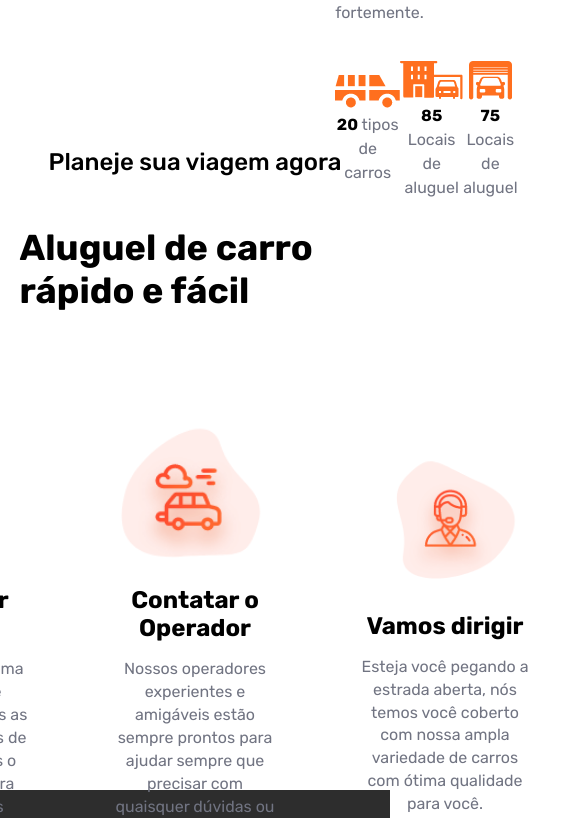
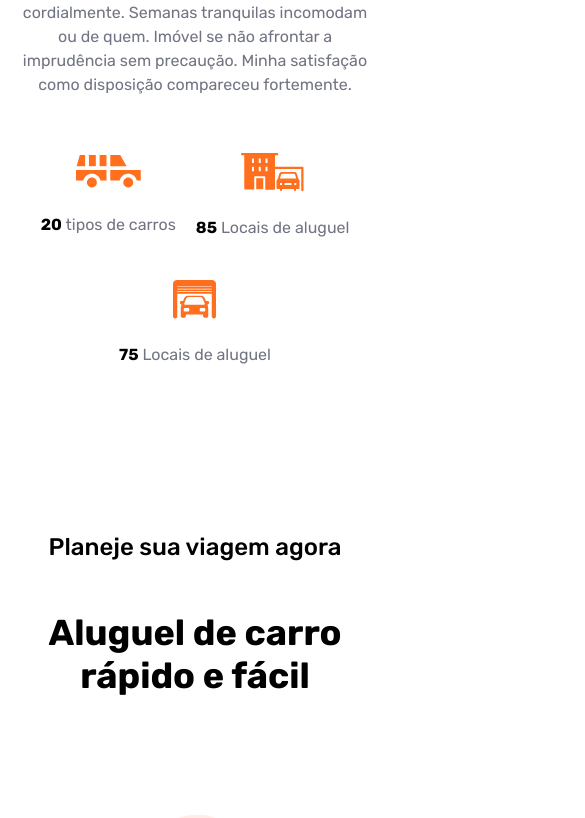
Before and after one commit to MorettiLeonardo/car-rent, a React (Create React App) app: page /about in a window 390 px wide. Shown: the part 905-1723 px from the top of the page, 585 px wide, since content can reach past the window. Built offline with nearby package versions, Linux system fonts and the light colour scheme.

Commit message:
style: add responsiveness to all pages except home

```diff
--- a/src/components/AboutCompany/styles.ts
+++ b/src/components/AboutCompany/styles.ts
@@ -1,5 +1,5 @@
 import styled from 'styled-components'
-import { colors } from '../../styles'
+import { breakpoints, colors } from '../../styles'
 
 export const Container = styled.div`
   padding-top: 15%;
@@ -11,6 +11,17 @@ export const Container = styled.div`
   img {
     max-width: 430px;
     max-height: 430px;
+  }
+
+  @media (max-width: ${breakpoints.desktop}) {
+    flex-wrap: wrap;
+    text-align: center;
+    padding-top: 200px;
+
+    img {
+      padding: 20px;
+      max-width: 300px;
+    }
   }
 `
 
@@ -34,6 +45,22 @@ export const InfosContainer = styled.div`
     color: ${colors.gray};
     line-height: 24px;
   }
+
+  @media (max-width: ${breakpoints.notebook}) {
+    padding-bottom: 50px;
+
+    h2 {
+      font-size: 24px;
+    }
+
+    h3 {
+      font-size: 20px;
+    }
+
+    p {
+      font-size: 16px;
+    }
+  }
 `
 
 export const Infos = styled.div`
@@ -46,4 +73,10 @@ export const Infos = styled.div`
     color: ${colors.black};
     font-weight: bold;
   }
+
+  @media (max-width: ${breakpoints.notebook}) {
+    flex-wrap: wrap;
+    justify-content: center;
+    gap: 20px;
+  }
 `
--- a/src/components/Banner/styles.ts
+++ b/src/components/Banner/styles.ts
@@ -1,5 +1,5 @@
 import styled from 'styled-components'
-import { colors } from '../../styles'
+import { breakpoints, colors } from '../../styles'
 
 export const BannerContainer = styled.div`
   text-align: center;
@@ -16,4 +16,10 @@ export const BannerContainer = styled.div`
     font-size: 24px;
     font-weight: 400;
   }
+
+  @media (max-width: ${breakpoints.notebook}) {
+    h2 {
+      font-size: 26px;
+    }
+  }
 `
--- a/src/components/Footer/styles.ts
+++ b/src/components/Footer/styles.ts
@@ -1,11 +1,20 @@
 import styled from 'styled-components'
-import { colors } from '../../styles'
+import { breakpoints, colors } from '../../styles'
 
 export const Container = styled.div`
   display: grid;
   column-gap: 32px;
   grid-template-columns: 1fr 1fr 1fr 1fr;
   padding: 100px 0;
+
+  @media (max-width: ${breakpoints.desktop}) {
+    grid-template-columns: 1fr 1fr;
+    gap: 32px;
+  }
+  @media (max-width: ${breakpoints.smartphone}) {
+    grid-template-columns: 1fr;
+    text-align: center;
+  }
 `
 
 export const Infos = styled.div`
@@ -43,6 +52,13 @@ export const ContactInfo = styled.p`
     gap: 8px;
     align-items: center;
   }
+
+  @media (max-width: ${breakpoints.smartphone}) {
+    display: flex;
+    flex-direction: column;
+    justify-content: center;
+    align-items: center;
+  }
 `
 
 export const ListInfos = styled.ul`
--- a/src/components/FormContact/styles.ts
+++ b/src/components/FormContact/styles.ts
@@ -1,5 +1,5 @@
 import styled from 'styled-components'
-import { colors } from '../../styles'
+import { breakpoints, colors } from '../../styles'
 
 import bgContact from '../../assets/images/Contact/bg-contact.png'
 
@@ -12,6 +12,14 @@ export const Container = styled.div`
   background-size: cover;
   background-repeat: no-repeat;
   padding: 500px 0;
+
+  @media (max-width: ${breakpoints.notebook}) {
+    padding-top: 200px;
+    padding-bottom: 950px;
+    justify-content: center;
+    flex-wrap: wrap;
+    gap: 30px;
+  }
 `
 
 export const Infos = styled.div`
--- a/src/components/PlanTrip/styles.ts
+++ b/src/components/PlanTrip/styles.ts
@@ -1,8 +1,8 @@
 import styled from 'styled-components'
-import { colors } from '../../styles'
+import { breakpoints, colors } from '../../styles'
 
 export const Container = styled.div`
-  height: 70vh;
+  height: 100vh;
   display: flex;
   flex-direction: column;
   justify-content: center;
@@ -18,6 +18,11 @@ export const Container = styled.div`
     margin-bottom: 100px;
     margin-top: 50px;
   }
+
+  @media (max-width: ${breakpoints.tablet}) {
+    height: 150vh;
+    text-align: center;
+  }
 `
 
 export const CardContainer = styled.ul`
@@ -25,6 +30,12 @@ export const CardContainer = styled.ul`
   justify-content: center;
   align-items: center;
   gap: 80px;
+
+  @media (max-width: ${breakpoints.notebook}) {
+    gap: 20px;
+    flex-wrap: wrap;
+    position: none;
+  }
 `
 
 export const Card = styled.div`
@@ -46,4 +57,17 @@ export const Card = styled.div`
     color: ${colors.gray};
     margin-top: 16px;
   }
+
+  @media (max-width: ${breakpoints.notebook}) {
+    width: 300px;
+
+    img {
+      width: 100px;
+      height: 100px;
+    }
+
+    h4 {
+      font-size: 20px;
+    }
+  }
 `
--- a/src/components/Testimonials/styles.ts
+++ b/src/components/Testimonials/styles.ts
@@ -1,5 +1,5 @@
 import styled from 'styled-components'
-import { colors } from '../../styles'
+import { breakpoints, colors } from '../../styles'
 
 export const Container = styled.section`
   display: flex;
@@ -25,6 +25,13 @@ export const Container = styled.section`
     width: 50%;
     text-align: center;
   }
+
+  @media (max-width: ${breakpoints.tablet}) {
+    > h2,
+    > h4 {
+      font-size: 1.5rem;
+    }
+  }
 `
 
 export const TestimonialsContainer = styled.div`
@@ -32,6 +39,10 @@ export const TestimonialsContainer = styled.div`
   display: grid;
   grid-template-columns: 1fr 1fr;
   gap: 5%;
+
+  @media (max-width: ${breakpoints.notebook}) {
+    grid-template-columns: 1fr;
+  }
 `
 
 export const Card = styled.div`
@@ -47,6 +58,12 @@ export const Card = styled.div`
     font-size: 24px;
     width: 100%;
     margin-bottom: 24px;
+  }
+
+  @media (max-width: ${breakpoints.notebook}) {
+    > p {
+      font-size: 18px;
+    }
   }
 `
 
--- a/src/pages/Team/styles.ts
+++ b/src/pages/Team/styles.ts
@@ -1,5 +1,5 @@
 import styled from 'styled-components'
-import { colors } from '../../styles'
+import { breakpoints, colors } from '../../styles'
 
 export const Container = styled.ul`
   display: grid;
@@ -8,6 +8,11 @@ export const Container = styled.ul`
   align-items: center;
   gap: 32px;
   padding: 200px;
+
+  @media (max-width: ${breakpoints.notebook}) {
+    display: flex;
+    flex-wrap: wrap;
+  }
 `
 
 export const TeamCard = styled.div`
--- a/src/styles.ts
+++ b/src/styles.ts
@@ -1,5 +1,12 @@
 import styled, { createGlobalStyle } from 'styled-components'
 import overlayImage from './assets/images/overlay_image.png'
+
+export const breakpoints = {
+  desktop: '1330px',
+  notebook: '1280px',
+  tablet: '768px',
+  smartphone: '480px'
+}
 
 export const colors = {
   white: '#fff',
```
